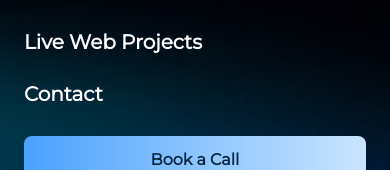
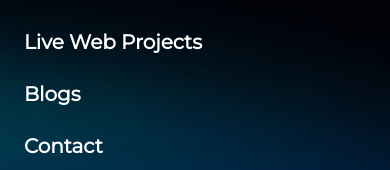
Before and after one commit to afterrender1/afterrenderweb, a Next.js app: page / in a window 390 px wide. Both pictures are taken after a click on the button "Toggle menu". Shown: the part 184-354 px from the top of the page. Built offline with nearby package versions, Linux system fonts and the light colour scheme.

Commit message:
Update Navbar.jsx

```diff
--- a/components/Navbar.jsx
+++ b/components/Navbar.jsx
@@ -253,6 +253,13 @@ export default function Navbar() {
               >
                 Live Web Projects <span></span>
               </Link>
+              <Link
+                href="/blogs"
+                onClick={closeMobileMenu}
+                className="py-3 text-white hover:text-[#59B7FF] transition-colors font-semibold text-xl"
+              >
+                Blogs <span></span>
+              </Link>
 
               <Link
                 href="#contact"
```
